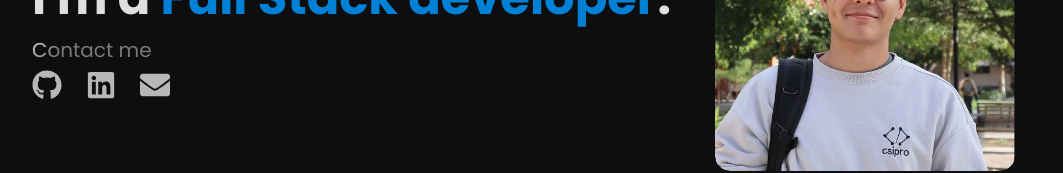
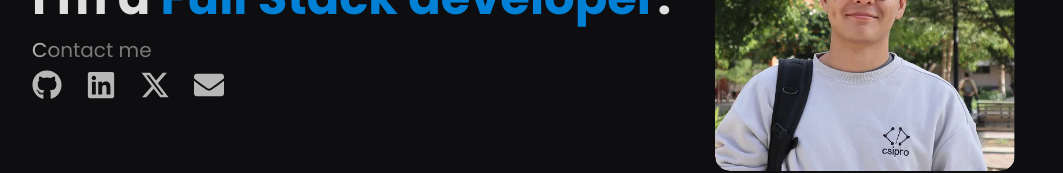
Before and after one commit to AndresAntelo21/portafolio, a React (Vite) app: page / in a window 1280 px wide. Shown: the part 213-386 px from the top of the page, without its empty margins (108-1171 px from the left). Built offline with nearby package versions, Linux system fonts and the light colour scheme; no server answers.

Commit message:
feat: add X profile link to ContactButton component
- Introduced a new link to Andrés Antelo's X profile in the ContactButton component.
- Imported the FaXTwitter icon for visual representation of the link.

```diff
--- a/src/components/button/contact-button.tsx
+++ b/src/components/button/contact-button.tsx
@@ -1,4 +1,5 @@
 import { FaGithub, FaLinkedin, FaEnvelope } from "react-icons/fa";
+import { FaXTwitter } from "react-icons/fa6";
 import ShinyText from "@/components/ui/ShinyText/ShinyText";
 
 interface ContactButtonProps {
@@ -36,6 +37,15 @@ export const ContactButton: React.FC<ContactButtonProps> = ({ className }) => {
           <FaLinkedin aria-hidden="true" />
         </a>
         <a
+          href="https://x.com/AFigueroa021"
+          target="_blank"
+          rel="noopener noreferrer"
+          className="transition-transform duration-300 hover:scale-125 hover:text-white"
+          aria-label="X profile of Andrés Antelo"
+        >
+          <FaXTwitter aria-hidden="true" />
+        </a>
+        <a
           href="mailto:andresantelo12@gmail.com"
           className="transition-transform duration-300 hover:scale-125 hover:text-white"
           aria-label="Send email to Andrés Antelo"
```
